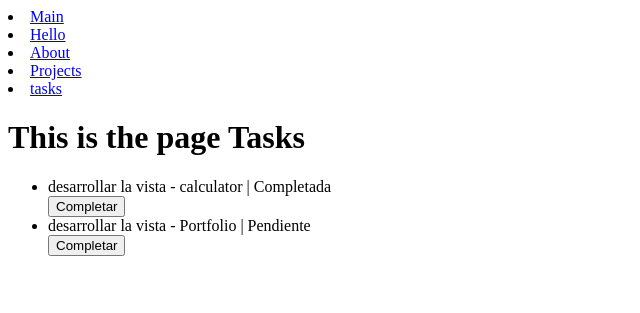
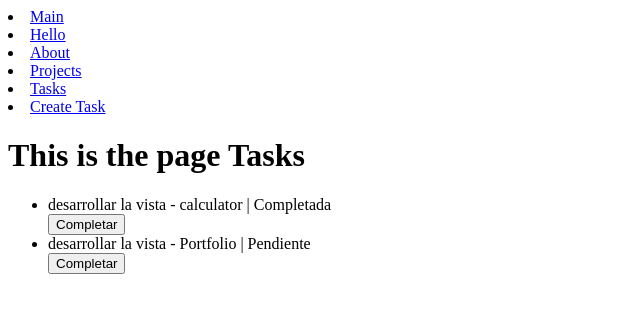
Before and after one commit to EricWithC04/django-practice, a Django app: page /tasks in a window 1280 px wide. Shown: the top 313 px of the page, without its empty margins (0-640 px from the left). Run offline with Django 5.2, Linux system fonts and the light colour scheme; data comes from the database, SQL or seed files in the repository.

Commit message:
path to new task form

```diff
--- a/queries/templates/layouts/navbar.html
+++ b/queries/templates/layouts/navbar.html
@@ -12,7 +12,10 @@
         <a href="/projects">Projects</a>
     </li>
     <li>
-        <a href="/tasks">tasks</a>
+        <a href="/tasks">Tasks</a>
+    </li>
+    <li>
+        <a href="/new_task">Create Task</a>
     </li>
 </nav>
 
--- a/queries/urls.py
+++ b/queries/urls.py
@@ -9,4 +9,5 @@ urlpatterns = [
     path('projects', views.get_all_projects),
     path('tasks', views.get_all_tasks),
     path('task_by_id/<int:id>', views.task_by_id),
+    path('new_task', views.new_task),
 ]
--- a/queries/views.py
+++ b/queries/views.py
@@ -14,6 +14,9 @@ def about(request):
 
 def main(request):
     return render(request, "main.html")
+
+def new_task(request):
+    return render(request, "create_tasks.html")
 
 def user(request, user_id):
     return HttpResponse(f"<h1>Hello {user_id}!</h1>")
```
Also changed, not shown: queries/templates/create_tasks.html (added, +10 -0 lines).
